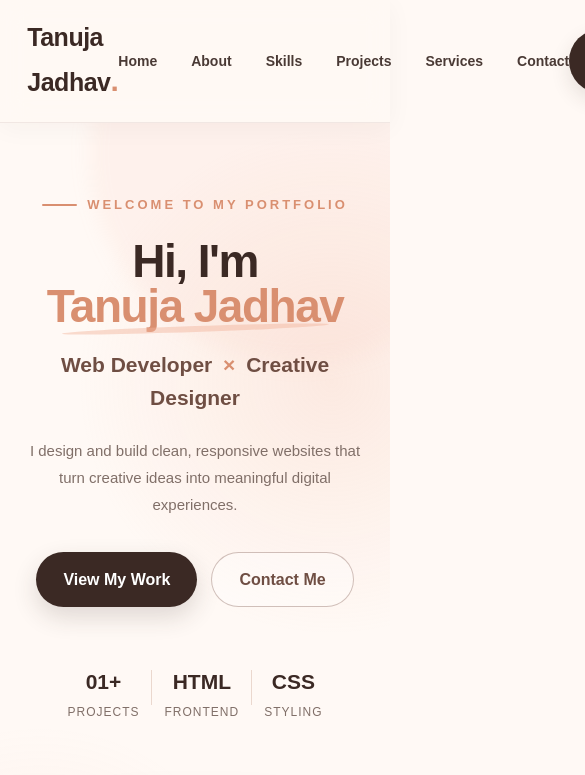
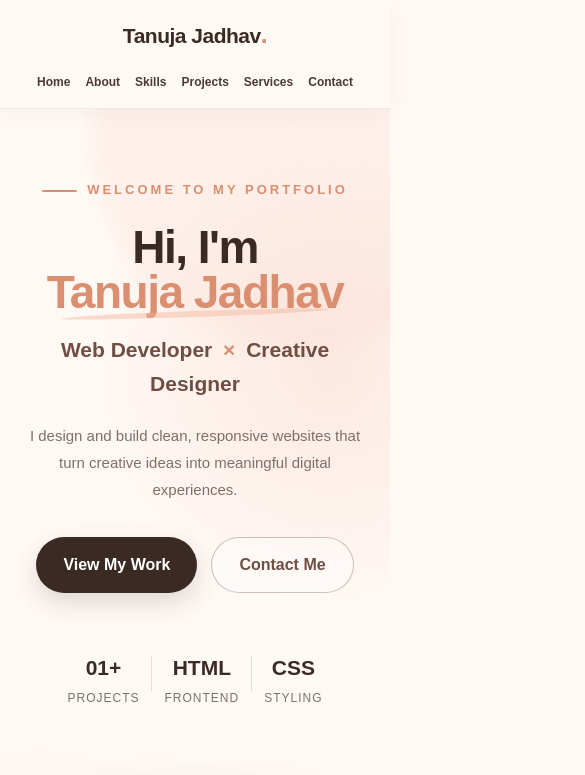
Before and after one commit to tanuja-webdev/01-Portfolio-Website, a plain HTML site: page index.html in a window 390 px wide. Shown: the top 775 px of the page, 585 px wide, since content can reach past the window. Drawn offline with Linux system fonts and the light colour scheme.

Commit message:
improved navbar layout for other devices

```diff
--- a/style.css
+++ b/style.css
@@ -129,6 +129,67 @@ header {
     color: white;
     transform: translateY(-3px);
     box-shadow: 0 12px 25px rgba(242, 180, 155, 0.30);
+}
+/* ========================= NAVBAR RESPONSIVE ========================= */
+
+@media (max-width: 850px) {
+
+    .navbar {
+        padding: 15px 6%;
+    }
+
+    .nav-links {
+        gap: 18px;
+    }
+
+    .nav-links a {
+        font-size: 13px;
+    }
+
+    .logo {
+        font-size: 21px;
+    }
+
+    .logo span {
+        font-size: 25px;
+    }
+
+    .nav-button {
+        padding: 9px 17px;
+        font-size: 12px;
+    }
+}
+
+
+@media (max-width: 650px) {
+
+    .navbar {
+        flex-wrap: wrap;
+        justify-content: center;
+        gap: 14px;
+        padding: 14px 5%;
+    }
+
+    .logo {
+        width: 100%;
+        text-align: center;
+    }
+
+    .nav-links {
+        order: 2;
+        width: 100%;
+        justify-content: center;
+        gap: 15px;
+        flex-wrap: wrap;
+    }
+
+    .nav-links a {
+        font-size: 12px;
+    }
+
+    .nav-button {
+        display: none;
+    }
 }
 /* ========================= HERO ========================= */
 
```
